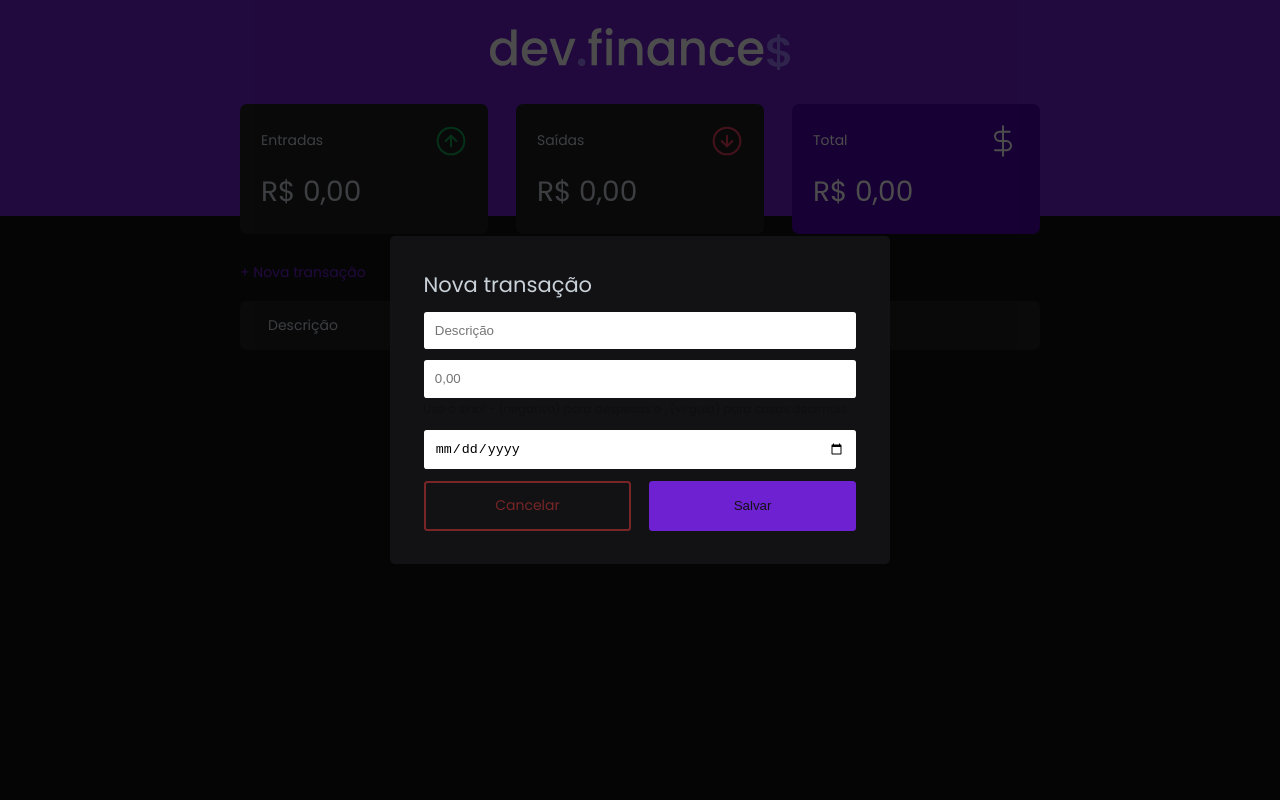
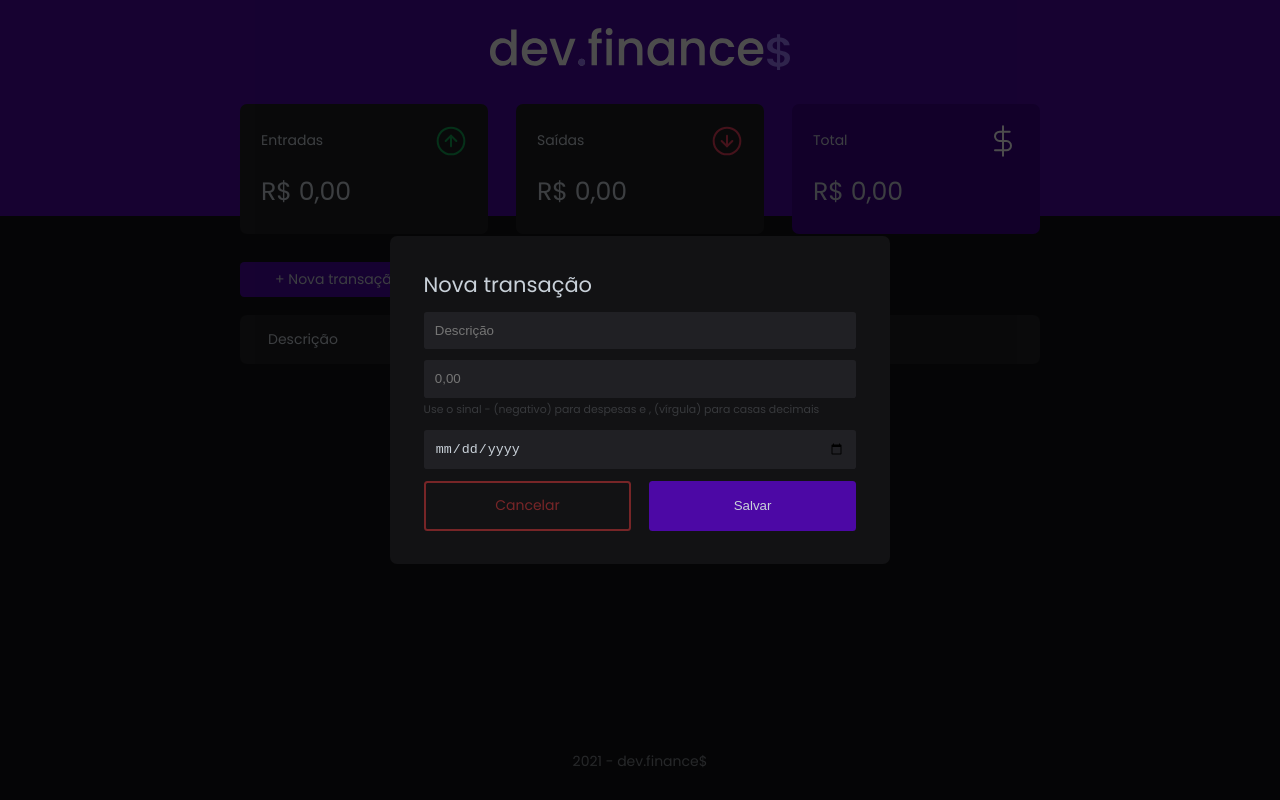
Before and after one commit to lui7henrique/dev-finance, a plain HTML site: page index.html in a window 1280 px wide. Both pictures are taken after a click on the link "+ Nova transação". Drawn offline with Linux system fonts and the light colour scheme.

Commit message:
:art: theme update

```diff
--- a/index.html
+++ b/index.html
@@ -4,7 +4,7 @@
     <meta charset="UTF-8" />
     <meta http-equiv="X-UA-Compatible" content="IE=edge" />
     <meta name="viewport" content="width=device-width, initial-scale=1.0" />
-    <title>dev.finance$</title>
+    <title>dev.finance$ </title>
     <link rel="stylesheet" href="./styles.css" />
     <link rel="preconnect" href="https://fonts.gstatic.com" />
     <link rel="icon" href="./favicon.png">
@@ -51,7 +51,7 @@
         <h2 class="sr-only">Transações</h2>
         <a
         href="#"
-        onclick="Modal.open()"
+        onClick="Modal.open()"
         class="button new"
         >+ Nova transação</a>
         <table id="data-table">
@@ -65,7 +65,6 @@
           </thead>
 
           <tbody>
-
           </tbody>
         </table>
       </section>
@@ -110,7 +109,7 @@
 
             <div class="input-group actions">
               <a
-                onclick="Modal.close()"
+                onClick="Modal.close()"
                 href="#"
                 class="button cancel">Cancelar</a>
               <button>Salvar</button>
--- a/scripts.js
+++ b/scripts.js
@@ -81,7 +81,7 @@ const DOM = {
       <td class="${CSSclass}">${amount}</td>
       <td class="date">${transaction.date}</td>
       <td >
-        <img onClick="Transaction.remove(${index})" src="./assets/minus.svg" alt="Remover transação" />
+        <img onClick="Transaction.remove(${index})" src="./assets/minus.svg" alt="Remover transação"/>
       </td>
     </tr>
     `
--- a/styles.css
+++ b/styles.css
@@ -1,7 +1,7 @@
 /* Global ================================== */
 :root {
-  --primary: #6E21D1;
-  --secondary: #4b00ad;
+  --primary: #4c08a5;
+  --secondary: #3c008a;
   --light-green: #316f3d;
   --red: #dc383b;
   --green: #12a454;
@@ -64,6 +64,7 @@ button {
   color: var(--background);
   background: var(--primary);
   border-radius: 0.25rem;
+  color: var(--text);
 
   cursor: pointer;
   transition: background 0.4s;
@@ -77,7 +78,16 @@ button:hover {
 .button.new {
   display: inline-block;
   margin-bottom: 0.8rem;
-  color: var(--primary);
+  border-radius: 0.3rem;
+  background: var(--primary);
+  padding: 0.5rem 2.5rem;
+  color: var(--text);
+
+  transition: filter 300ms;
+}
+
+.button.new:hover {
+  filter: brightness(1.1)
 }
 
 .button.cancel {
@@ -126,6 +136,11 @@ header {
 
   margin-bottom: 2rem;
   color: var(--text);
+  transition: filter 300ms;
+}
+
+.card:hover {
+  filter: brightness(1.1)
 }
 
 .card h3 {
@@ -138,7 +153,7 @@ header {
 }
 
 .card p {
-  font-size: 2rem;
+  font-size: 1.8rem;
   font-weight: normal;
   line-height: 3rem;
   margin-top: 1rem;
@@ -147,7 +162,7 @@ header {
 
 .card.total {
   background: var(--secondary);
-  color: white;
+  color: var(--text);
 }
 
 /*.Table ================================== */
@@ -201,6 +216,10 @@ td.expense {
   color: var(--red);
 }
 
+td img {
+  cursor: pointer;
+}
+
 /* Modal ================================== */
 .modal-overlay {
   width: 100%;
@@ -226,7 +245,7 @@ td.expense {
 }
 
 .modal {
-  border-radius: 5px;
+  border-radius: 0.5rem;
   background: var(--background);
   padding: 2.4rem;
 
@@ -246,7 +265,10 @@ td.expense {
 }
 
 input {
+  outline: none;
   border: none;
+  color: var(--text);
+  background-color: var(--section);
   border-radius: 0.2rem;
   padding: 0.8rem;
   width: 100%;
@@ -257,6 +279,8 @@ input {
 }
 
 .input-group small {
+  font-size: 0.78rem;
+  color: var(--text);
   opacity: 0.2;
 }
 
@@ -277,6 +301,10 @@ footer {
   text-align: center;
   padding: 4rem 0 2rem;
   color: var(--text);
+  bottom:0;
+  position:absolute;
+  bottom:0;
+  width:100%;
 
   opacity: 0.6;
 }
```
